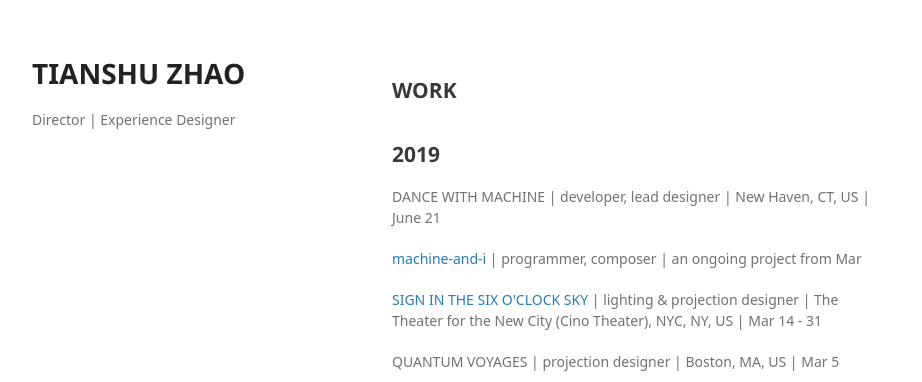
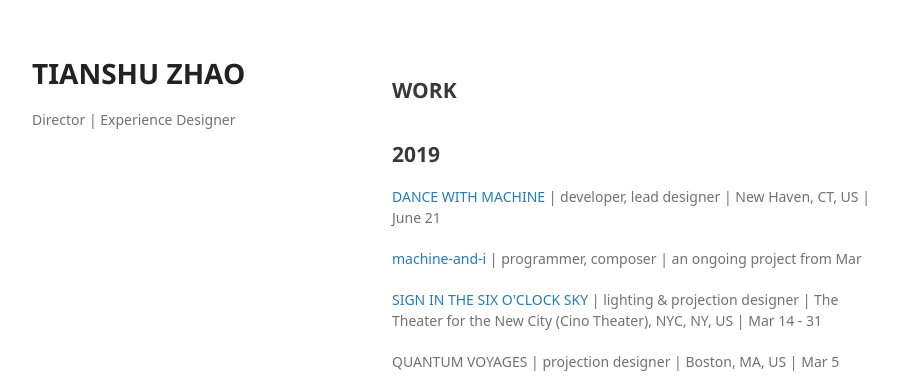
Before and after one commit to tianshu-z/tianshu-z.github.io, a Jekyll site: the page built from work.html, in a window 1280 px wide and 900 px high. Shown: the top 382 px of the window, without its empty margins (178-1100 px from the left). Built offline with Jekyll 4.4.1, drawn with Linux system fonts in a browser that asks for light colours; some web fonts are replaced; part of the change alters nothing that is shown.

```diff
--- a/work.html
+++ b/work.html
@@ -89,7 +89,7 @@ layout: default
   	<br>
 
           <h2> 2019 </h2>
-	      <p>DANCE WITH MACHINE | developer, lead designer | New Haven, CT, US | June 21 </p>
+	      <p><a href = "https://tianshu-z.github.io/work/dance-with-machine-ieee">DANCE WITH MACHINE</a> | developer, lead designer | New Haven, CT, US | June 21 </p>
 
 	      <p><a href = "https://soundcloud.com/zoe-zhao-676421317/sets/machine-or-i">machine-and-i</a> | programmer, composer | an ongoing project from Mar </p>
 
```
